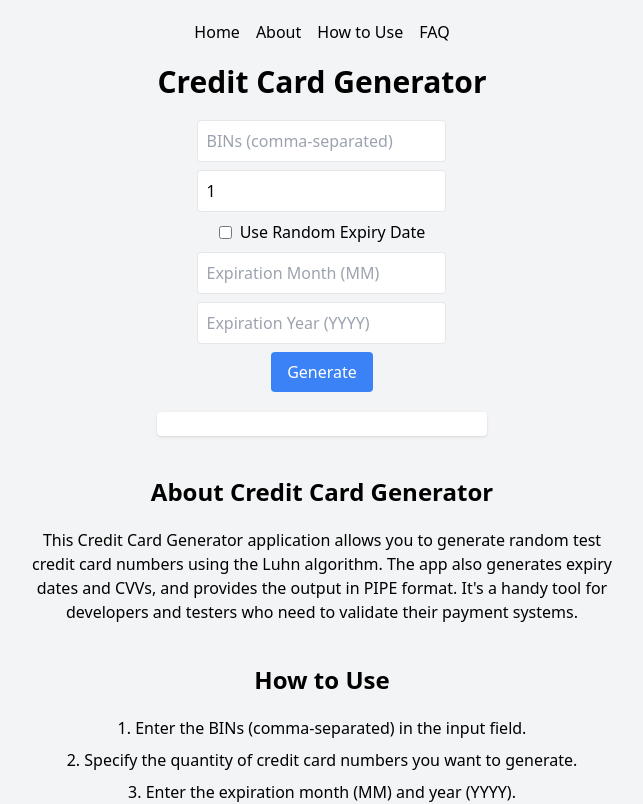
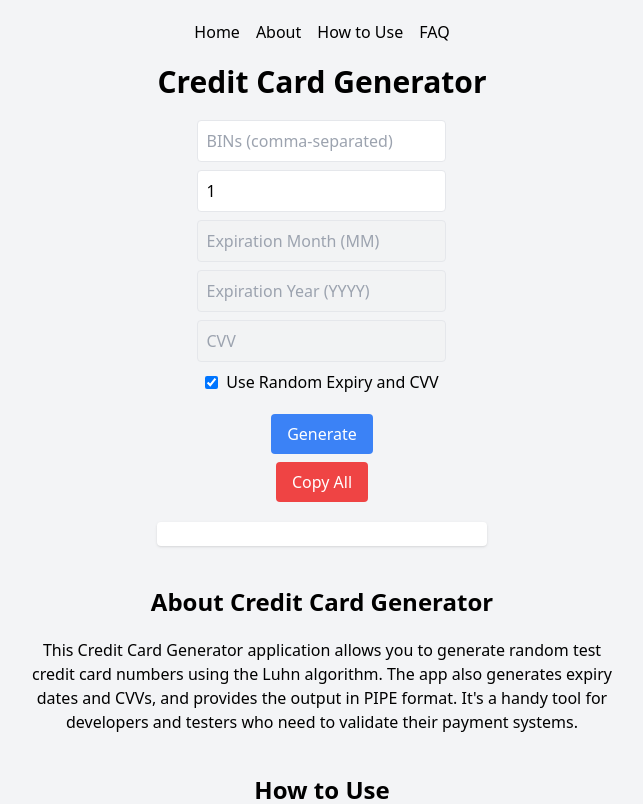
Before and after one commit to ltxstudio/my-card-generator, a React (Vite) app: page / in a window 1280 px wide. Shown: the top 804 px of the page, without its empty margins (318-961 px from the left). Built offline with nearby package versions, Linux system fonts and the light colour scheme.

Commit message:
Update App.tsx

```diff
--- a/src/App.tsx
+++ b/src/App.tsx
@@ -2,7 +2,7 @@ import React, { useState, useEffect } from 'react';
 import { Helmet } from 'react-helmet';
 import { initGA, logPageView } from './analytics';
 import { generateCardNumber } from './luhn';
-import { generateCVV } from './generateDetails';
+import { generateCVV, validateCardDetails } from './generateDetails';
 
 function App() {
   const [cardDetails, setCardDetails] = useState([]);
@@ -10,48 +10,39 @@ function App() {
   const [quantity, setQuantity] = useState(1);
   const [expMonth, setExpMonth] = useState('');
   const [expYear, setExpYear] = useState('');
-  const [useRandom, setUseRandom] = useState(false);
+  const [cvv, setCvv] = useState('');
+  const [useRandom, setUseRandom] = useState(true);
 
   useEffect(() => {
     initGA();
     logPageView();
   }, []);
 
-  const validateInput = () => {
-    if (!bins) return false;
-    if (quantity < 1) return false;
-    if (!useRandom) {
-      if (!expMonth || !expYear) return false;
-      if (expMonth < 1 || expMonth > 12) return false;
-      if (expYear < new Date().getFullYear()) return false;
-    }
-    return true;
-  };
-
   const generateCardDetails = () => {
-    if (!validateInput()) {
-      alert('Invalid input. Please check your entries.');
-      return;
-    }
-
     const binsArray = bins.split(',').map(bin => bin.trim());
     const cards = binsArray.flatMap(bin => (
-      Array.from({ length: quantity }, () => ({
-        number: generateCardNumber(bin, 16),
-        expiry: useRandom ? generateExpiryDate() : `${expMonth}/${expYear}`,
-        cvv: generateCVV(),
-      }))
+      Array.from({ length: quantity }, () => {
+        const number = generateCardNumber(bin, 16);
+        const expiry = useRandom ? generateExpiryDate() : `${expMonth}/${expYear}`;
+        const cvvCode = useRandom ? generateCVV() : cvv;
+        if (validateCardDetails(number, expiry, cvvCode)) {
+          return { number, expiry, cvv: cvvCode };
+        } else {
+          return null;
+        }
+      }).filter(Boolean)
     ));
     setCardDetails(cards);
   };
 
-  const copyToClipboard = (text) => {
+  const copyToClipboard = (card) => {
+    const text = `${card.number}|${card.expiry}|${card.cvv}`;
     navigator.clipboard.writeText(text);
   };
 
   const copyAllToClipboard = () => {
-    const allCards = cardDetails.map(card => `${card.number}|${card.expiry}|${card.cvv}`).join('\n');
-    copyToClipboard(allCards);
+    const text = cardDetails.map(card => `${card.number}|${card.expiry}|${card.cvv}`).join('\n');
+    navigator.clipboard.writeText(text);
   };
 
   return (
@@ -86,23 +77,13 @@ function App() {
               placeholder="Quantity"
               className="border p-2 rounded mb-2"
             />
-            <label className="flex items-center mb-2">
-              <input
-                type="checkbox"
-                checked={useRandom}
-                onChange={(e) => setUseRandom(e.target.checked)}
-                className="mr-2"
-              />
-              Use Random Expiry Date
-            </label>
-            {!useRandom && (
-              <>
             <input
               type="text"
               value={expMonth}
               onChange={(e) => setExpMonth(e.target.value)}
               placeholder="Expiration Month (MM)"
               className="border p-2 rounded mb-2"
+              disabled={useRandom}
             />
             <input
               type="text"
@@ -110,14 +91,36 @@ function App() {
               onChange={(e) => setExpYear(e.target.value)}
               placeholder="Expiration Year (YYYY)"
               className="border p-2 rounded mb-2"
+              disabled={useRandom}
             />
-              </>
-            )}
+            <input
+              type="text"
+              value={cvv}
+              onChange={(e) => setCvv(e.target.value)}
+              placeholder="CVV"
+              className="border p-2 rounded mb-2"
+              disabled={useRandom}
+            />
+            <label className="flex items-center mb-5">
+              <input
+                type="checkbox"
+                checked={useRandom}
+                onChange={(e) => setUseRandom(e.target.checked)}
+                className="mr-2"
+              />
+              Use Random Expiry and CVV
+            </label>
             <button
               className="bg-blue-500 text-white px-4 py-2 rounded"
               onClick={generateCardDetails}
             >
               Generate
+            </button>
+            <button
+              className="bg-red-500 text-white px-4 py-2 rounded mt-2"
+              onClick={copyAllToClipboard}
+            >
+              Copy All
             </button>
           </div>
           <div className="w-full max-w-md bg-white p-3 rounded shadow">
@@ -128,20 +131,12 @@ function App() {
                 </div>
                 <button
                   className="bg-green-500 text-white px-2 py-1 rounded"
-                  onClick={() => copyToClipboard(`${card.number}|${card.expiry}|${card.cvv}`)}
+                  onClick={() => copyToClipboard(card)}
                 >
                   Copy
                 </button>
               </div>
             ))}
-            {cardDetails.length > 0 && (
-              <button
-                className="bg-blue-500 text-white px-4 py-2 rounded mt-5"
-                onClick={copyAllToClipboard}
-              >
-                Copy All
-              </button>
-            )}
           </div>
         </section>
         <section id="about" className="flex flex-col items-center mb-10">
@@ -159,13 +154,13 @@ function App() {
             2. Specify the quantity of credit card numbers you want to generate.
           </p>
           <p className="max-w-prose text-center mb-2">
-            3. Enter the expiration month (MM) and year (YYYY).
+            3. Enter the expiration month (MM) and year (YYYY), or use random values.
           </p>
           <p className="max-w-prose text-center mb-2">
             4. Click the "Generate" button to produce the card numbers.
           </p>
           <p className="max-w-prose text-center">
-            5. Copy the generated card details by clicking the "Copy" button next to each card.
+            5. Copy the generated card details by clicking the "Copy" button next to each card or "Copy All" to copy all at once.
           </p>
         </section>
         <section id="faq" className="flex flex-col items-center">
```
Lines whose indentation alone changed are shown as unchanged.
